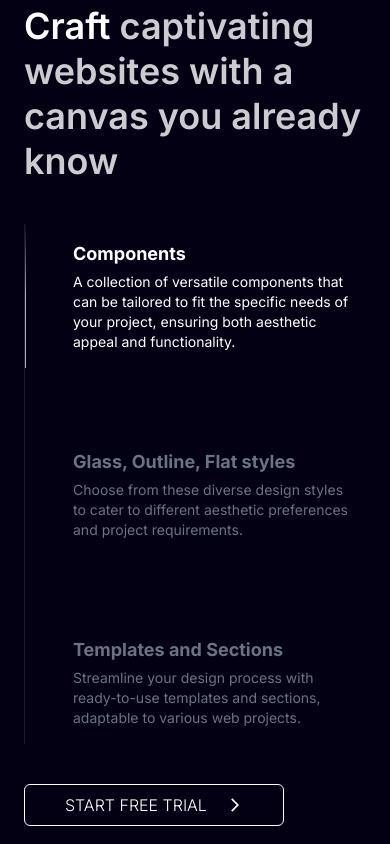
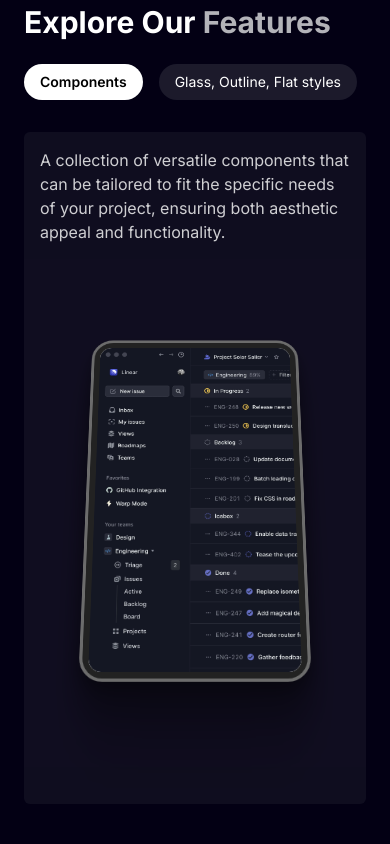
Before and after one commit to risvinmpm/zinfogproduct, a Next.js app: page / in a window 390 px wide. Shown: the part 880-1724 px from the top of the page. Built offline with nearby package versions, Linux system fonts and the light colour scheme.

Commit message:
responsive bug fixing

```diff
--- a/components/main/Features.tsx
+++ b/components/main/Features.tsx
@@ -1,5 +1,6 @@
 "use client";
-import React, { useRef, useEffect } from "react";
+
+import React, { useRef, useEffect, useState } from "react";
 import { MdArrowForwardIos } from "react-icons/md";
 import { HeroScrollDemo } from "../ui/ScrollAnimation";
 import gsap from "gsap";
@@ -11,7 +12,7 @@ import Image from "next/image";
 gsap.registerPlugin(ScrollTrigger);
 
 const Template = () => (
-  <div className="w-full h-full">
+  <div className="w-full h-full z-10">
     <Image src="/Card_3.png" className="w-full" width={100} height={100} alt="" />
   </div>
 );
@@ -38,6 +39,7 @@ const featureList = [
 ];
 
 const Features = () => {
+  const [activeTab, setActiveTab] = useState(0);
   const highlightRefs = useRef<HTMLDivElement[]>([]);
   const sectionRefs = useRef<HTMLDivElement[]>([]);
   const textBlockRefs = useRef<HTMLDivElement[]>([]);
@@ -70,32 +72,31 @@ const Features = () => {
 
   return (
     <div
-      className="grid grid-cols-1 lg:grid-cols-2 gap-10 py-10 lg:py-20 xl:py-30 relative z-10 scroll-smooth"
+      className="py-10 lg:py-20 xl:py-30 relative z-10 scroll-smooth text-white"
       id="products"
     >
+      {/* Desktop Scroll Layout */}
+      <div className="hidden lg:grid grid-cols-1 lg:grid-cols-2 gap-10 ps-6 md:ps-10 lg:ps-20">
         {/* Left Text Panel */}
-      <div className="text-white px-6 md:px-10 lg:px-20 sticky top-20 self-start h-fit">
+        <div className="sticky top-20 self-start h-fit">
           <h1 className="text-4xl md:text-5xl lg:text-6xl font-semibold leading-tight max-w-xl mb-10">
             Craft{" "}
-          <span className="text-white/80">captivating websites with a canvas you already know</span>
+            <span className="text-white/80">
+              captivating websites with a canvas you already know
+            </span>
           </h1>
 
           <div className="space-y-16 max-w-xl relative border-l border-white/10 pl-8">
             {featureList.map((feature, index) => (
               <div
                 key={index}
-              ref={(el) => {
-                textBlockRefs.current[index] = el!;
-              }}
+                ref={(el) => (textBlockRefs.current[index] = el!)}
                 className="transition-colors duration-500 relative p-4 rounded-md group"
               >
                 <div
-                ref={(el) => {
-                  highlightRefs.current[index] = el!;
-                }}
+                  ref={(el) => (highlightRefs.current[index] = el!)}
                   className="absolute -left-8 top-0 w-[1px] h-0 bg-gradient-to-b from-white/0 via-white/70 to-white/70 rounded-full transition-all duration-500"
-              ></div>
-
+                />
                 <h4 className="feature-title text-lg md:text-xl font-bold pb-1 text-gray-500 transition-colors duration-500">
                   {feature.title}
                 </h4>
@@ -108,36 +109,62 @@ const Features = () => {
 
           <div>
             <Link href="">
-            <button
-              type="button"
-              className="text-base font-light mt-10 px-10 py-2 border rounded-md flex justify-center items-center gap-5 cursor-pointer hover:bg-white/10 transition"
-            >
+              <button className="text-base font-light mt-10 px-10 py-2 border rounded-md flex justify-center items-center gap-5 cursor-pointer hover:bg-white/10 transition">
                 START FREE TRIAL <MdArrowForwardIos />
               </button>
             </Link>
           </div>
         </div>
 
-      {/* Scroll Reveal Section */}
+        {/* Right Visual Scroll Reveal */}
         <div className="space-y-40 w-full">
           {featureList.map((feature, index) => (
             <div
               key={index}
-            ref={(el) => {
-              sectionRefs.current[index] = el!;
-            }}
+              ref={(el) => (sectionRefs.current[index] = el!)}
               className="min-h-[100vh] flex items-center justify-center"
             >
               {feature.component}
             </div>
           ))}
         </div>
+      </div>
 
-      {/* Custom styling for active state */}
+      {/* Mobile Tab Layout */}
+      <div className="lg:hidden px-6">
+        <h2 className="text-3xl font-bold mb-6">
+          Explore Our <span className="text-white/70">Features</span>
+        </h2>
+
+        {/* Tab Buttons */}
+        <div className="flex overflow-x-auto gap-4 mb-8">
+          {featureList.map((feature, index) => (
+            <button
+              key={index}
+              onClick={() => setActiveTab(index)}
+              className={`px-4 py-2 rounded-full text-sm whitespace-nowrap ${
+                activeTab === index
+                  ? "bg-white text-black font-semibold"
+                  : "bg-white/10 text-white"
+              }`}
+            >
+              {feature.title}
+            </button>
+          ))}
+        </div>
+
+        {/* Tab Content */}
+        <div className="bg-white/5 p-4 rounded-md space-y-4">
+          <p className="text-base text-white/80">{featureList[activeTab].description}</p>
+          <div>{featureList[activeTab].component}</div>
+        </div>
+      </div>
+
+      {/* Custom styles for active state */}
       <style jsx global>{`
         .feature-title,
         .feature-desc {
-          color: #6b7280; /* default gray-500 */
+          color: #6b7280;
         }
 
         .active-feature .feature-title,
--- a/components/main/Team.tsx
+++ b/components/main/Team.tsx
@@ -107,7 +107,7 @@ const Team = () => {
       {/* Header */}
       <div className="flex flex-col md:flex-row gap-10">
         <div className="max-w-sm">
-          <p className="text-3xl md:text-4xl lg:text-6xl font-light leading-20 fade-text">
+          <p className="text-3xl md:text-4xl lg:text-6xl font-light md:leading-10 lg:leading-20 fade-text">
             Used by top teams across the globe
           </p>
         </div>
--- a/components/main/Training.tsx
+++ b/components/main/Training.tsx
@@ -22,7 +22,7 @@ const Training = () => {
       </div>
 
       {/* Fading Text Block */}
-      <div className="-mt-20 flex justify-center px-4">
+      <div className="lg:-mt-20 flex justify-center px-4">
         <p className="text-2xl md:text-4xl lg:text-5xl leading-snug max-w-4xl text-center fade-text">
           Quick and beautiful web design: Streamlining your creative process
         </p>
--- a/components/ui/TrainingCard.tsx
+++ b/components/ui/TrainingCard.tsx
@@ -95,7 +95,7 @@ const GlassCard = () => {
   }, []);
 
   return (
-    <section className="relative main-padding mt-30">
+    <section className="relative main-padding mt-14 md:mt-20 lg:mt-30">
       {/* Animated Background */}
       <div
         className="absolute inset-0 flex items-center justify-center pointer-events-none"
--- a/components/ui/container-scroll-animation.tsx
+++ b/components/ui/container-scroll-animation.tsx
@@ -36,7 +36,7 @@ export const ContainerScroll = ({
 
   return (
     <div
-      className="flex items-center justify-end relative p-2 md:p-20 right-[-200px]"
+      className="flex items-center justify-end relative p-2 md:p-20 lg:right-[-200px]"
       ref={containerRef}
     >
       <div
```
Lines whose indentation alone changed are shown as unchanged.
